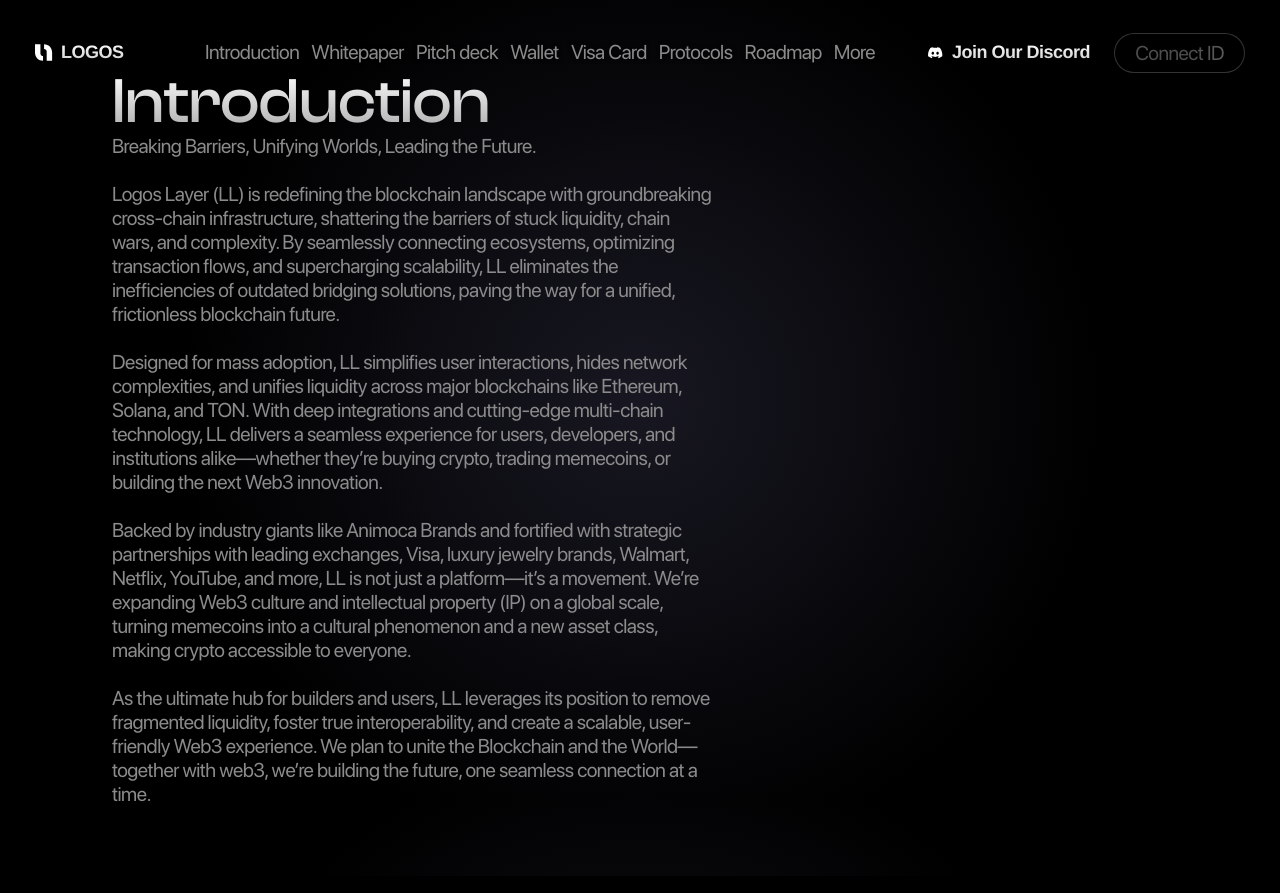
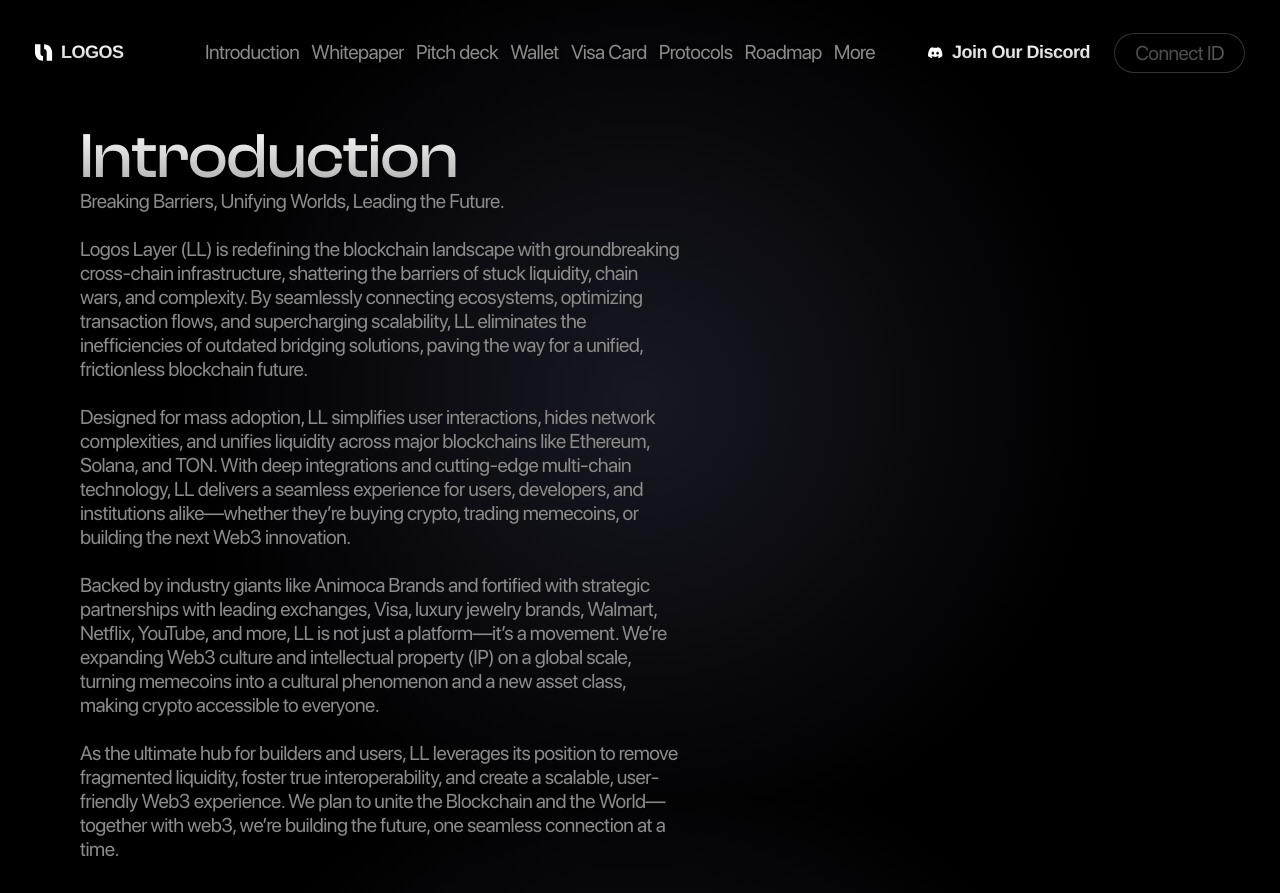
Before and after one commit to ivandalechenko/logosLend, a React (Vite) app: page /Introduction in a window 1280 px wide. Built offline with nearby package versions, Linux system fonts and the light colour scheme.

Commit message:
style: update styling for Introduction and Wallet pages
- Modify styles in Introduction and IntroductionText components
- Update Wallet page styling

```diff
--- a/src/pages/Introduction/Introduction.scss
+++ b/src/pages/Introduction/Introduction.scss
@@ -90,6 +90,10 @@
             @media(max-width: 700px) {
                 height: 400vh;
             }
+        }
+
+        @media screen and (min-width: 769px) {
+            margin-top: 93px;
         }
     }
 
@@ -224,3 +228,7 @@
         // }
     }
 }
+
+.introduction {
+    margin-top: 93px;
+}
--- a/src/pages/IntroductionText/IntroductionText.jsx
+++ b/src/pages/IntroductionText/IntroductionText.jsx
@@ -8,7 +8,7 @@
             <TXTHeader left>
                 Introduction
             </TXTHeader>
-            <TXTPlain left>
+            <TXTPlain>
                 Breaking Barriers, Unifying Worlds, Leading the Future.
                 <br /><br />
                 Logos Layer (LL) is redefining the blockchain landscape with groundbreaking cross-chain infrastructure, shattering the barriers of stuck liquidity, chain wars, and complexity. By seamlessly connecting ecosystems, optimizing transaction flows, and supercharging scalability, LL eliminates the inefficiencies of outdated bridging solutions, paving the way for a unified, frictionless blockchain future.
--- a/src/pages/IntroductionText/IntroductionText.scss
+++ b/src/pages/IntroductionText/IntroductionText.scss
@@ -1,13 +1,22 @@
-.IntroductionText{
-    max-width: 1600px;
+.IntroductionText {
     width: 100%;
+    max-width: 100%;
+    padding: 0 20px;
+    margin: 0 auto;
     display: flex;
     flex-wrap: wrap;
-    margin: 0 auto;
-    padding: 40px 100px;
-    @media (max-width: 550px){
-        padding: 20px 20px;
+
+    @media (min-width: 769px) {
+        max-width: 1200px;
+        padding: 0 40px;
     }
+
+    @media (max-width: 768px) {
+        width: 90%;
+        max-width: 600px;
+        padding: 0;
+    }
+
     &__title{
         font-family: "ClashDisplayMedium";
         font-size: 56px;
@@ -26,6 +35,12 @@
         max-width: 700px;
         line-height: 150%;
         font-weight: 400;
+
+        @media (min-width: 769px) {
+            max-width: 1000px;
+            line-height: 180%;
+        }
+
         @media (min-width: 1900px){
             font-size: 24px;
         }
--- a/src/pages/Wallet/Wallet.scss
+++ b/src/pages/Wallet/Wallet.scss
@@ -103,6 +103,7 @@
 
         .hdr {
             text-align: left;
+            margin-top: 93px;
 
             @media(max-width: 900px) {
                 text-align: center;
```
